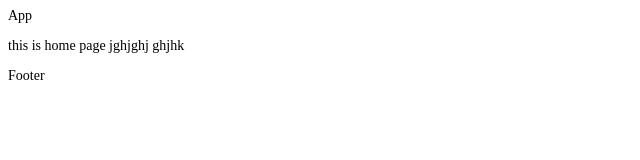
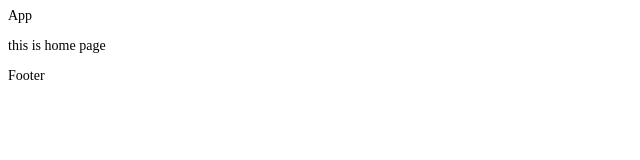
Before and after one commit to coder38/example, a plain HTML site: page index.html in a window 1280 px wide. Shown: the whole page, without its empty margins (0-640 px from the left). Drawn offline with Linux system fonts and the light colour scheme; files that its build step writes are made by us from their sources.

Commit message:
someone else commiting

```diff
--- a/index.html
+++ b/index.html
@@ -7,10 +7,7 @@
 <body>
 	<header>App</header>
 	<section>
-		<p> this is home page
-		jghjghj
-		ghjhk
-		</p>
+		<p> this is home page 	</p>
 	</section>
 	<footer>
 		Footer
```
